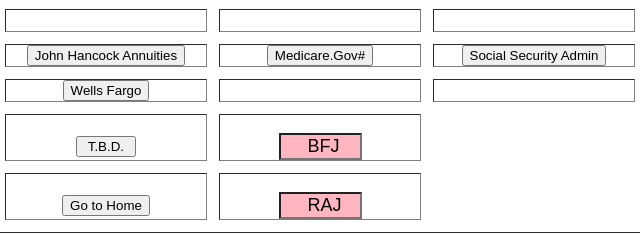
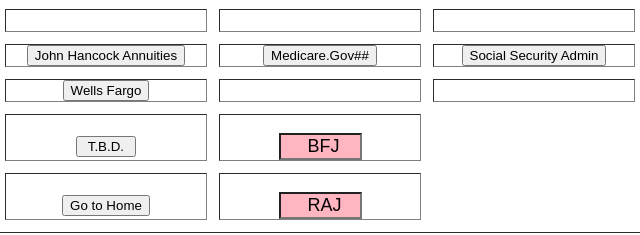
Before and after one commit to plj541/APL.js.User, a plain HTML site: page File/index.html in a window 1280 px wide. Shown: the part 362-597 px from the top of the page, 230-870 px from the left. Drawn offline with Linux system fonts and the light colour scheme.

Commit message:
Minor changes

```diff
--- a/File/index.html
+++ b/File/index.html
@@ -320,8 +320,8 @@
   </center></td>
   <td width="200"><center>
    <input type="button"
-    value="Medicare.Gov#"
-    onclick="handleChoice('Medicare.Gov#',
+    value="Medicare.Gov##"
+    onclick="handleChoice('Medicare.Gov##',
     'https://www.mymedicare.gov/',
     'plj541@gmail.com', 'BARBARAFJACKSON', '', '')">
   </center></td>
```
Also changed, not shown: 2 other files.
